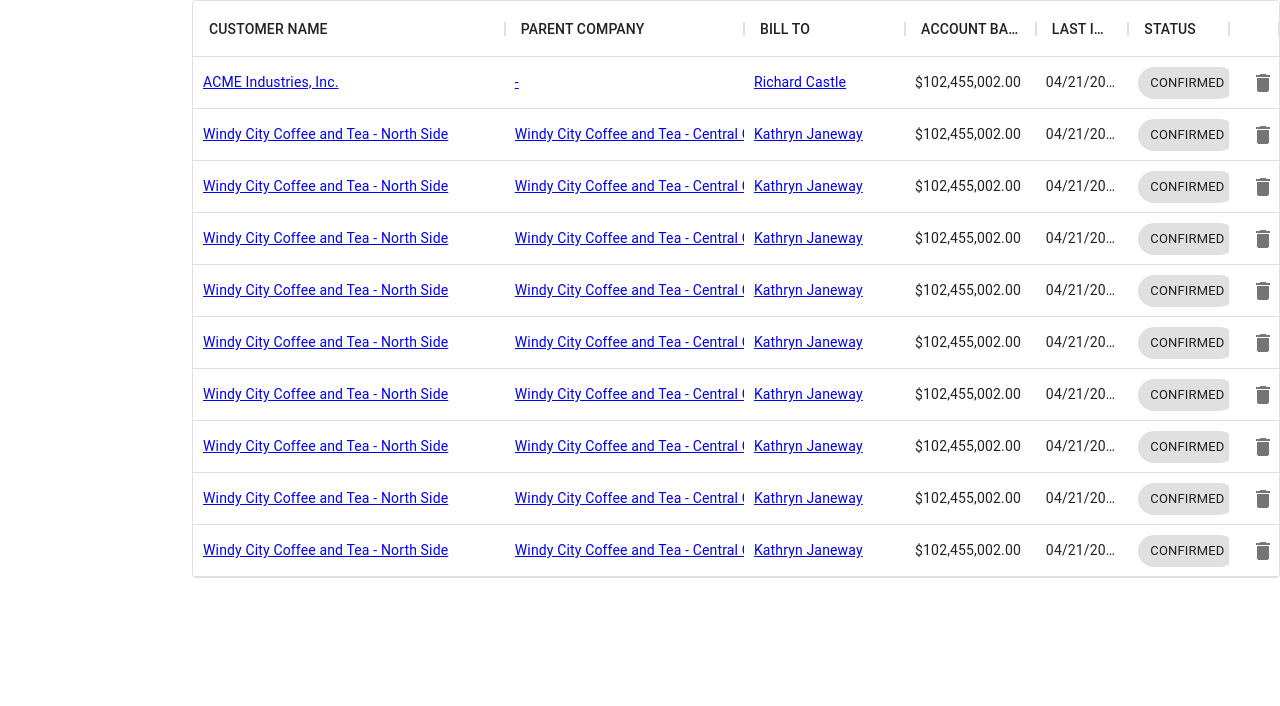
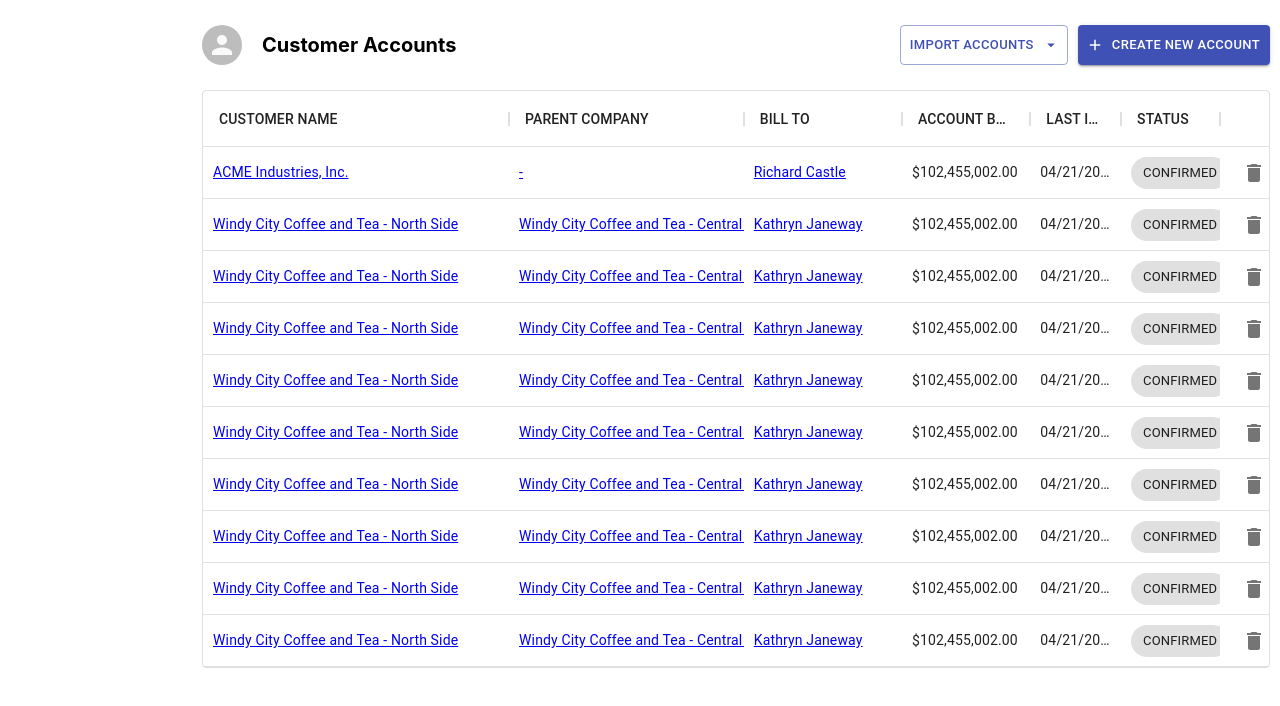
Before and after one commit to bIropka/cpc, a React (Create React App) app: page / in a window 1280 px wide. Shown: the top 706 px of the page. Built offline with nearby package versions, Linux system fonts and the light colour scheme.

Commit message:
added table header items

```diff
--- a/src/table/Table.css
+++ b/src/table/Table.css
@@ -1,11 +1,41 @@
-.Grid-wrapper {
+.grid-wrapper {
   width: 100%;
   height: 100%;
   display: flex;
-  justify-content: flex-end;
+  flex-direction: column;
+  align-items: flex-end;
 }
 
-.Grid {
+.grid-header {
+  width: 85%;
+  display: flex;
+  padding: 25px 10px;
+  box-sizing: border-box;
+  justify-content: space-between;
+}
+
+.header-functional-block,
+.header-info-block {
+  display: flex;
+}
+
+.header-info-block__header-title {
+  font-size: 20px;
+  font-weight: bold;
+  display: flex;
+  align-items: center;
+  padding-left: 20px;
+  box-sizing: border-box;
+}
+
+.header-functional-block__button-spacing {
+  margin-right: 10px !important;
+  box-sizing: border-box;
+}
+
+.grid {
   width: 85%;
   height: 100%;
+  padding: 0 10px;
+  box-sizing: border-box;
 }
--- a/src/table/Table.tsx
+++ b/src/table/Table.tsx
@@ -2,8 +2,12 @@
 import {DataGrid, GridCellParams} from "@material-ui/data-grid";
 import {Link} from "react-router-dom";
 import Chip from '@material-ui/core/Chip';
+import Avatar from '@material-ui/core/Avatar';
+import Button from '@material-ui/core/Button';
 import IconButton from "@material-ui/core/IconButton";
 import DeleteIcon from '@material-ui/icons/Delete';
+import AddIcon from '@material-ui/icons/Add';
+import ArrowDropDownIcon from '@material-ui/icons/ArrowDropDown';
 import './Table.css';
 // @ts-ignore
 const Table = (props) => {
@@ -86,16 +90,43 @@
             headerAlign: 'left' as const,
             renderCell: (params: GridCellParams) => (
                 <IconButton aria-label="delete">
-                    <DeleteIcon />
+                    <DeleteIcon/>
                 </IconButton>
             ),
         },
     ]), []);
 
     return (
-        <div className="Grid-wrapper">
-            <div className="Grid">
-                <DataGrid autoHeight rows={rows} columns={columns} disableColumnMenu={true} hideFooter={true}  />
+        <div className="grid-wrapper">
+            <div className="grid-wrapper__grid-header grid-header">
+                <div className='grid-header__info-block header-info-block'>
+                    <Avatar>
+                        <svg className="MuiSvgIcon-root MuiAvatar-fallback" focusable="false" viewBox="0 0 24 24"
+                             aria-hidden="true">
+                            <path
+                                d="M12 12c2.21 0 4-1.79 4-4s-1.79-4-4-4-4 1.79-4 4 1.79 4 4 4zm0 2c-2.67 0-8 1.34-8 4v2h16v-2c0-2.66-5.33-4-8-4z"></path>
+                        </svg>
+                    </Avatar>
+                    <span className='header-info-block__header-title'>{'Customer Accounts'}</span>
+                </div>
+                <div className='grid-header__functional-block header-functional-block'>
+                    <Button variant="outlined"
+                            color="primary"
+                            size="small"
+                            endIcon={<ArrowDropDownIcon />}
+                            className="header-functional-block__button-spacing">
+                        {'IMPORT ACCOUNTS'}
+                    </Button>
+                    <Button variant="contained"
+                            color="primary"
+                            size="small"
+                            startIcon={<AddIcon />}>
+                        {'CREATE NEW ACCOUNT'}
+                    </Button>
+                </div>
+            </div>
+            <div className="grid-wrapper__grid grid">
+                <DataGrid autoHeight rows={rows} columns={columns} disableColumnMenu={true} hideFooter={true}/>
             </div>
         </div>
     );
```
